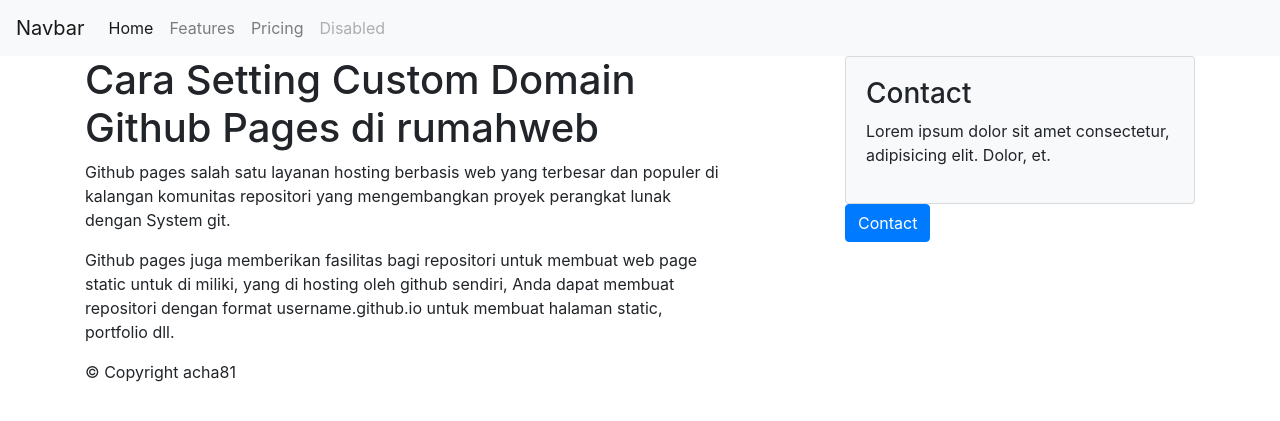
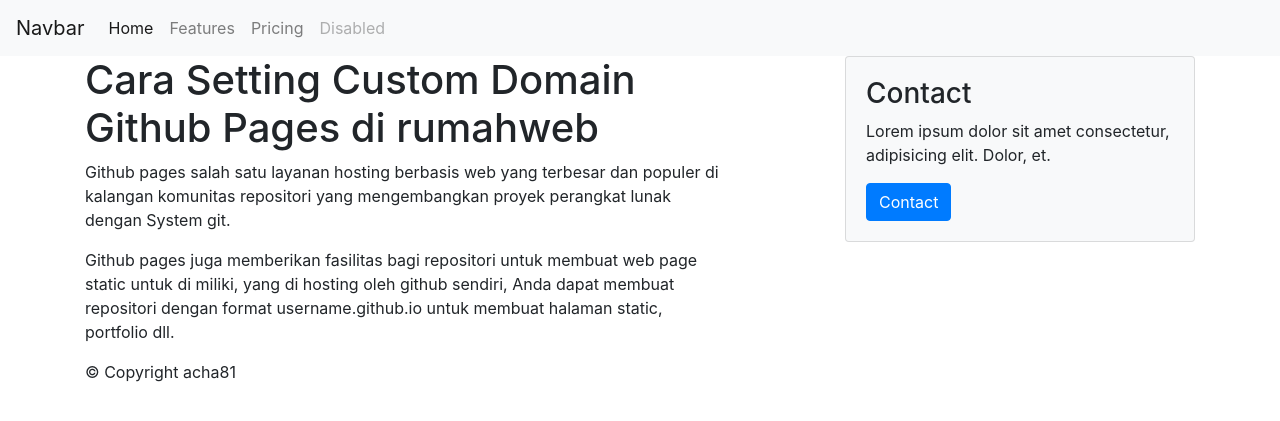
Before and after one commit to Acha81/acha81.github.io, a Jekyll site: the page built from index.md, in a window 1280 px wide. Shown: the top 421 px of the page. Built offline with Jekyll 4.4.1, drawn with Linux system fonts in a browser that asks for light colours; our own code applies the rules of GitHub Pages for plain Markdown files.

Commit message:
Update sidebar.html

```diff
--- a/_includes/sidebar.html
+++ b/_includes/sidebar.html
@@ -1,5 +1,5 @@
     <div class="card card-body bg-light">
         <h3>Contact</h3>
         <P>Lorem ipsum dolor sit amet consectetur, adipisicing elit. Dolor, et.</P>
+        <div><a class="btn btn-primary" href="{{ site.baseurl }}/contact">Contact</a></div>
     </div>
-    <div><a class="btn btn-primary" href="{{ site.baseurl }}/contact">Contact</a></div>
```
